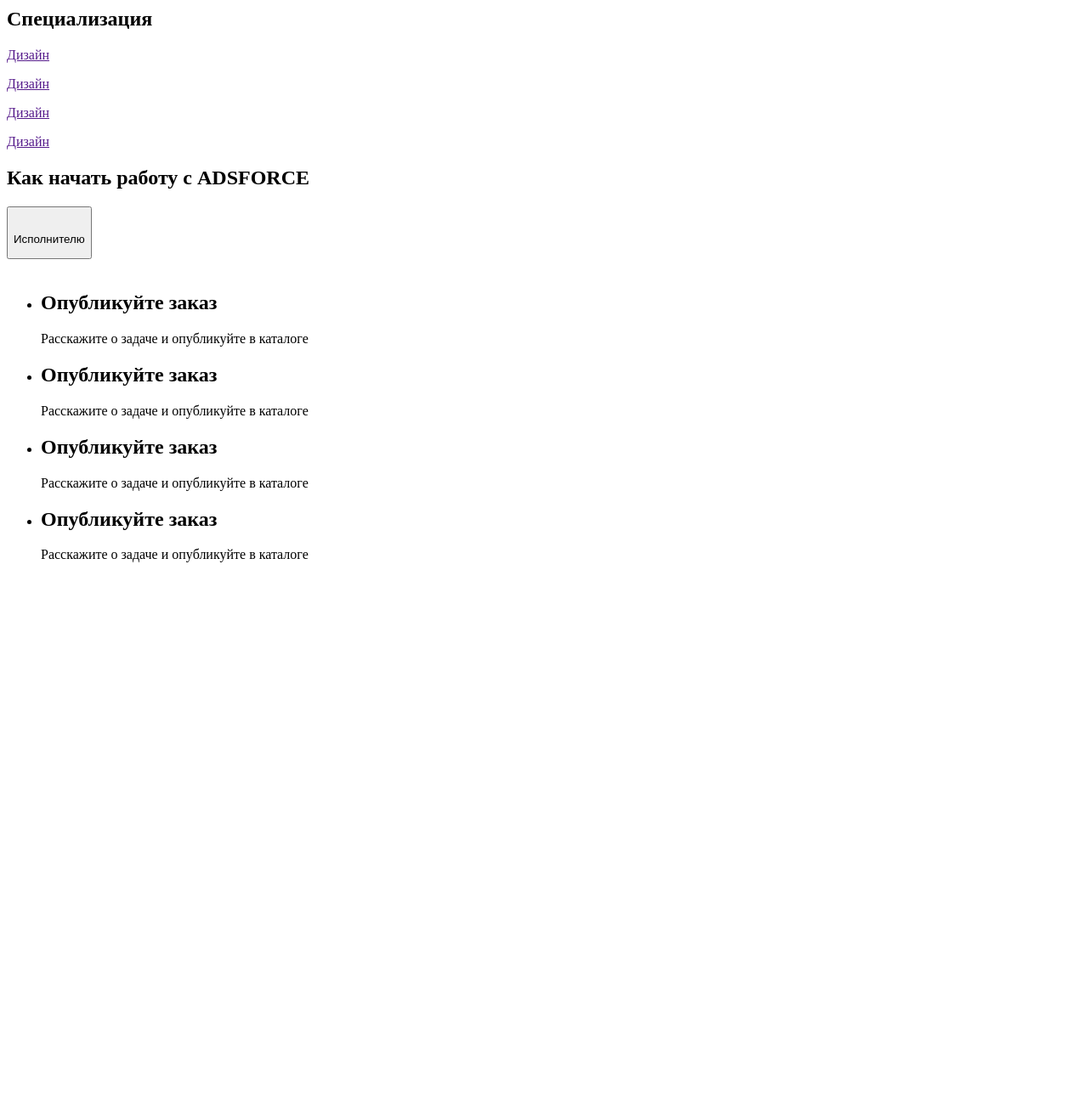
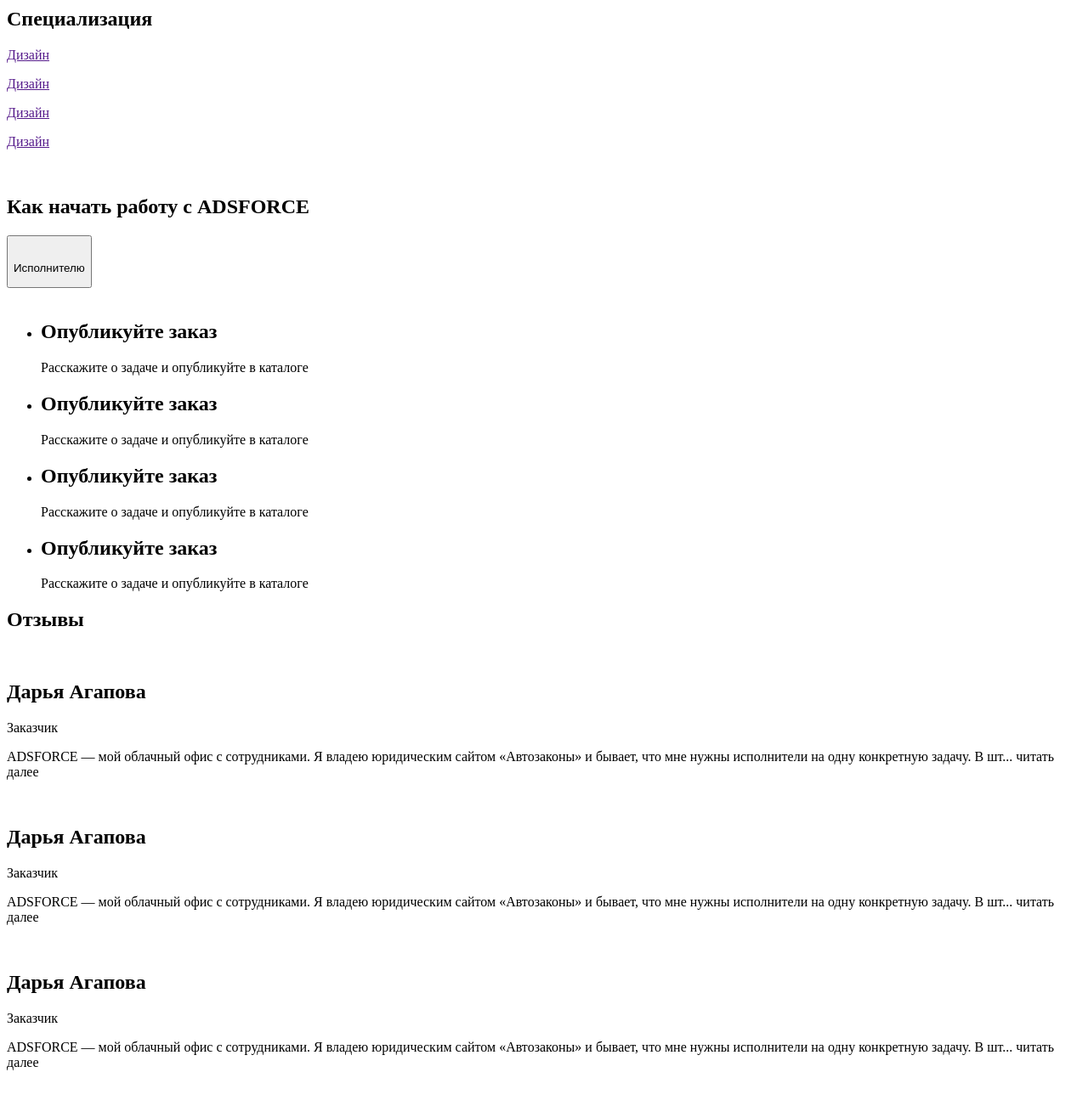
Before and after one commit to FredWolk/ads-force, a Yii app: template frontend/views/site/index.php in a window 1280 px wide. Shown: the part 1352-2654 px from the top of the page at 85% size. Before the commit the page ends 2014 px from the top, so only its background shows below. Run offline with PHP 8.4 and a stand-in for Yii, Linux system fonts and the light colour scheme; the template is opened without the code that fills it, so the values that code supplies are empty; some libraries are stand-ins or nearby versions.

Commit message:
change index

```diff
--- a/frontend/views/site/index.php
+++ b/frontend/views/site/index.php
@@ -43,8 +43,8 @@
         <img src="<?= Url::to(['img/index/Meneger.png']) ?>" alt="">
     </div>
 </section>
-<section class="Main-info container-index">
-    <div class="Main-info-bg">
+<section class="Main-info">
+    <div class="Main-info-bg container-index">
         <div class="Main-info-items">
             <div class="Main-info-item">
                 <h3 class="Font-size36">500+</h3>
@@ -61,7 +61,7 @@
         </div>
     </div>
 </section>
-<section class="performers-container">
+<section class="performers-container container-index">
     <div class="performers-title">
         <h1 class="Font-size36">ТОП-исполнители</h1>
         <a href="">
@@ -186,16 +186,20 @@
             </div>
         </a>
     </div>
+    <div class="arrows-slider-specialization">
+        <img src="<?= Url::to(['img/index/arrowSlider.svg']) ?>" alt="">
+        <img class="arrows-slider-right" src="<?= Url::to(['img/index/arrowSlider.svg']) ?>" alt="">
+    </div>
 </section>
 <section class="progressBar">
-    <div class="progressBarTitle">
+    <div class="progressBarTitle container-index">
         <h2 class="Font-size36">Как начать работу с ADSFORCE</h2>
         <button class="progressBarButton">
             <img src="<?= Url::to(['img/index/iconFreelanceButton.svg']) ?>" alt="">
             <p>Исполнителю</p>
         </button>
     </div>
-    <div class="progress-bar-content">
+    <div class="progress-bar-content container-index">
         <div class="progress-bar-img">
             <img src="<?= Url::to(['img/index/imgProgressBar.png']) ?>" alt="">
         </div>
@@ -229,3 +233,50 @@
         </div>
     </div>
 </section>
+<section class="rewiev-full container-index">
+    <div class="rewiew-title">
+        <h2 class="Font-size36">Отзывы</h2>
+    </div>
+    <div class="rewiev-items">
+        <div class="rewiev-card">
+            <div class="rewiev-card-top">
+                <img src="<?= Url::to(['img/index/rewievImg.png']) ?>" alt="">
+                <div class="rewiev-card-title">
+                    <h2>Дарья Агапова</h2>
+                    <p>Заказчик</p>
+                </div>
+            </div>
+            <div class="rewiev-card-content">
+                <p>ADSFORCE — мой облачный офис с сотрудниками. Я владею юридическим сайтом «Автозаконы» и бывает, что мне нужны исполнители на одну конкретную задачу. В шт... читать далее</p>
+            </div>
+        </div>
+        <div class="rewiev-card">
+            <div class="rewiev-card-top">
+                <img src="<?= Url::to(['img/index/rewievImg.png']) ?>" alt="">
+                <div class="rewiev-card-title">
+                    <h2>Дарья Агапова</h2>
+                    <p>Заказчик</p>
+                </div>
+            </div>
+            <div class="rewiev-card-content">
+                <p>ADSFORCE — мой облачный офис с сотрудниками. Я владею юридическим сайтом «Автозаконы» и бывает, что мне нужны исполнители на одну конкретную задачу. В шт... читать далее</p>
+            </div>
+        </div>
+        <div class="rewiev-card">
+            <div class="rewiev-card-top">
+                <img src="<?= Url::to(['img/index/rewievImg.png']) ?>" alt="">
+                <div class="rewiev-card-title">
+                    <h2>Дарья Агапова</h2>
+                    <p>Заказчик</p>
+                </div>
+            </div>
+            <div class="rewiev-card-content">
+                <p>ADSFORCE — мой облачный офис с сотрудниками. Я владею юридическим сайтом «Автозаконы» и бывает, что мне нужны исполнители на одну конкретную задачу. В шт... читать далее</p>
+            </div>
+        </div>
+    </div>
+    <div class="arrows-slider">
+        <img src="<?= Url::to(['img/index/arrowSlider.svg']) ?>" alt="">
+        <img class="arrows-slider-right" src="<?= Url::to(['img/index/arrowSlider.svg']) ?>" alt="">
+    </div>
+</section>
--- a/frontend/web/css/site.css
+++ b/frontend/web/css/site.css
@@ -7,6 +7,9 @@
     padding: 0px;
     border: 0px;
     box-sizing: border-box;
+}
+a{
+    text-decoration: none;
 }
 .Font-size50 {
     font-family: 'Rubik', sans-serif;
```
Also changed, not shown: frontend/web/css/index.css (+137 -9 lines), frontend/web/img/index/arrowSlider.svg (added), frontend/web/img/index/rewievImg.png (added).
